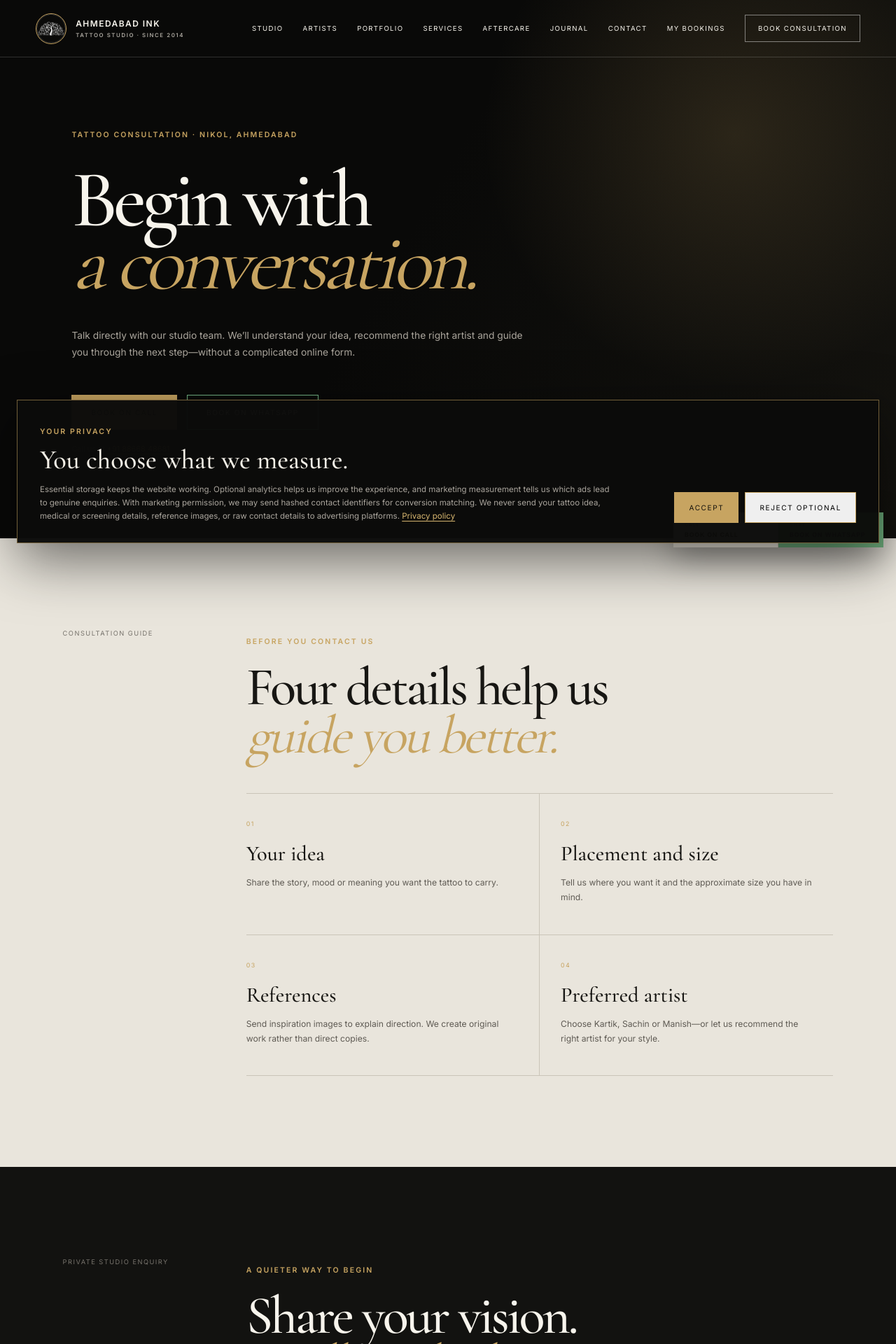
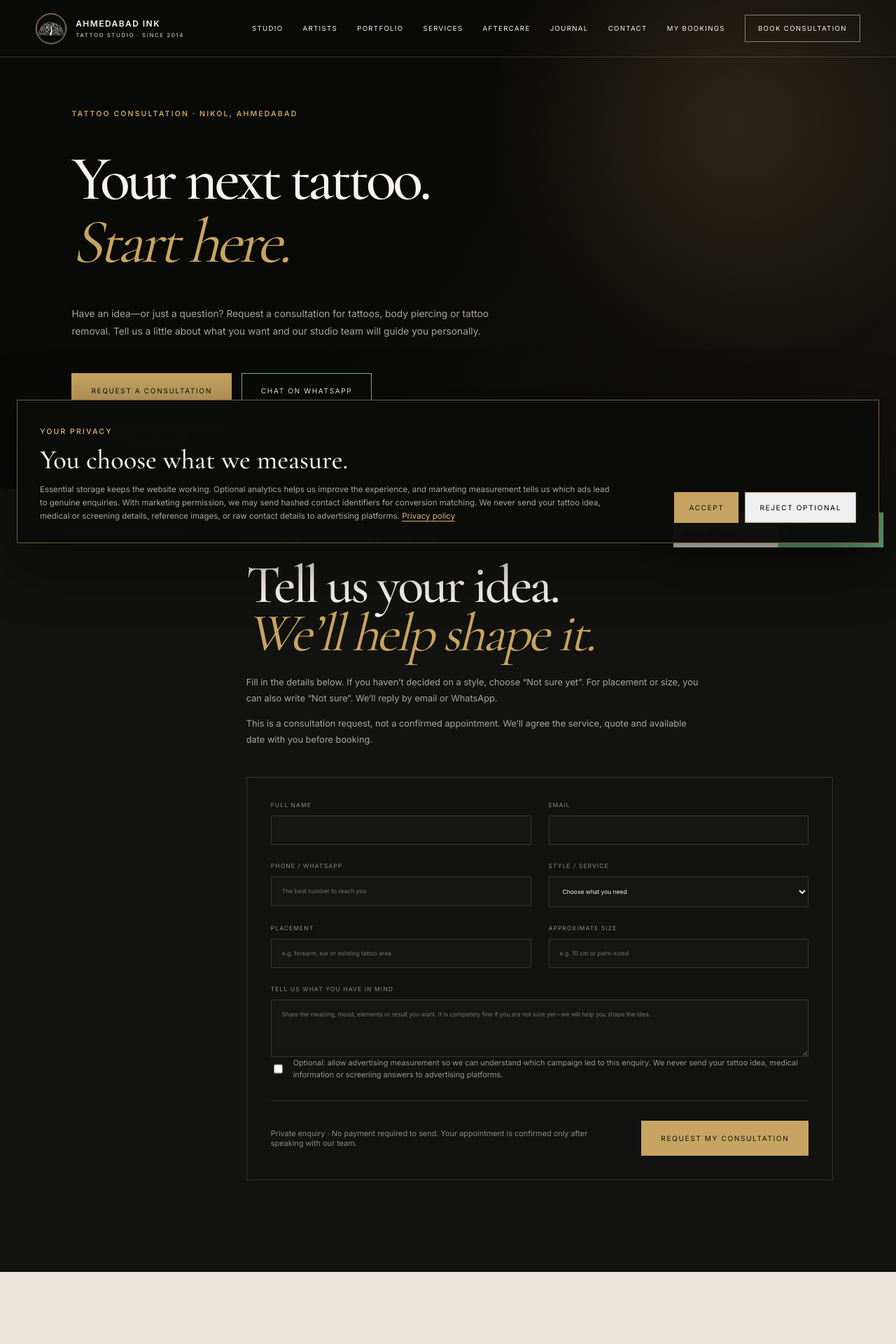
Before and after one commit to ahmedabadinktattoo-creator/ahmedabad-ink-tattoo, a Next.js app: page /book in a window 1280 px wide. Shown: the top 1920 px of the page at 70% size. Built offline with nearby package versions, Linux system fonts and the light colour scheme; no server answers.

Commit message:
Improve consultation booking flow and shareable channel links

```diff
--- /dev/null
+++ b/src/app/book/booking.css
@@ -0,0 +1,14 @@
+.direct-booking-page .direct-booking-hero { min-height: auto; padding-top: 145px; padding-bottom: 56px; }
+.direct-booking-page .direct-booking-hero h1 { font-size: clamp(3.2rem, 7vw, 7rem); line-height: 1; }
+#enquiry { scroll-margin-top: 95px; padding-top: 55px; }
+.booking-confirmation h3 { font-family: var(--font-display); font-size: 2.4rem; line-height: 1.15; margin: 20px 0; }
+.booking-confirmation p, .booking-confirmation li { color: #c6c1b7; line-height: 1.8; }
+.booking-confirmation ol { padding-left: 22px; margin: 24px 0; }
+.booking-confirmation strong { color: var(--gold); overflow-wrap: anywhere; }
+.booking-confirmation .button { margin-top: 20px; }
+.form-error-message a { text-decoration: underline; }
+@media(max-width:700px) {
+  .direct-booking-page .direct-booking-hero { padding: 115px 25px 40px; }
+  .direct-booking-page .enquiry-form input, .direct-booking-page .enquiry-form select, .direct-booking-page .enquiry-form textarea { font-size: 16px; }
+  .booking-confirmation .button { width: 100%; }
+}
--- a/src/app/book/page.tsx
+++ b/src/app/book/page.tsx
@@ -1,11 +1,12 @@
 import Link from "next/link";
+import "./booking.css";
 import { studioLinks } from "@/data/links";
 import { buildMetadata } from "@/lib/seo";
 import { EnquiryForm } from "@/components/enquiry-form";
 
 export const metadata = buildMetadata({
   title: "Book a Tattoo Consultation in Ahmedabad",
-  description: "Call or WhatsApp Ahmedabad Ink Tattoo in Nikol to discuss your tattoo idea, preferred artist, placement, size and consultation availability.",
+  description: "Request a tattoo, piercing or removal consultation at Ahmedabad Ink Tattoo in Nikol. Send your idea online without signing in, or contact the studio on WhatsApp.",
   path: "/book",
 });
 
@@ -21,14 +22,19 @@ export default function BookingPage() {
     <div className="direct-booking-page">
       <header className="direct-booking-hero">
         <p className="eyebrow gold-text">Tattoo consultation · Nikol, Ahmedabad</p>
-        <h1>Begin with<br /><em>a conversation.</em></h1>
-        <p>Talk directly with our studio team. We’ll understand your idea, recommend the right artist and guide you through the next step—without a complicated online form.</p>
+        <h1>Your next tattoo.<br /><em>Start here.</em></h1>
+        <p>Have an idea—or just a question? Request a consultation for tattoos, body piercing or tattoo removal. Tell us a little about what you want and our studio team will guide you personally.</p>
         <div className="direct-booking-actions">
-          <a className="button gold" href={studioLinks.phone}>Book on call</a>
-          <a className="button whatsapp-button" href={studioLinks.whatsapp} target="_blank" rel="noreferrer">Book on WhatsApp</a>
+          <a className="button gold" href="#enquiry">Request a consultation</a>
+          <a className="button whatsapp-button" href={studioLinks.whatsapp} target="_blank" rel="noreferrer">Chat on WhatsApp</a>
         </div>
-        <p className="booking-phone">Call us at <a href={studioLinks.phone}>{studioLinks.phoneDisplay}</a></p>
+        <p className="booking-phone">No login needed · No payment at this step<br />Prefer to call? <a href={studioLinks.phone}>{studioLinks.phoneDisplay}</a></p>
       </header>
+
+      <section id="enquiry" className="enquiry-section section" aria-labelledby="enquiry-title">
+        <div className="section-index">Your consultation request</div>
+        <div><p className="eyebrow gold-text">One small step towards your idea</p><h2 id="enquiry-title">Tell us your idea.<br /><em>We’ll help shape it.</em></h2><p>Fill in the details below. If you haven’t decided on a style, choose “Not sure yet”. For placement or size, you can also write “Not sure”. We’ll reply by email or WhatsApp.</p><p>This is a consultation request, not a confirmed appointment. We’ll agree the service, quote and available date with you before booking.</p><EnquiryForm /></div>
+      </section>
 
       <section className="booking-preparation section" aria-labelledby="prepare-title">
         <div className="section-index">Consultation guide</div>
@@ -41,11 +47,6 @@ export default function BookingPage() {
         </div>
       </section>
 
-      <section className="enquiry-section section" aria-labelledby="enquiry-title">
-        <div className="section-index">Private studio enquiry</div>
-        <div><p className="eyebrow gold-text">A quieter way to begin</p><h2 id="enquiry-title">Share your vision.<br /><em>We’ll guide the rest.</em></h2><p>Not ready for a call? Tell us what you’re imagining—whether it’s a complete concept or only a feeling. Our studio team will personally review your enquiry and reply by email or WhatsApp with honest guidance on the right service, artist, placement and next step. No pressure, no obligation.</p><EnquiryForm /></div>
-      </section>
-
       <section className="booking-visit section-dark">
         <div><p className="eyebrow gold-text">Prefer to visit?</p><h2>Meet us in<br /><em>Nikol.</em></h2></div>
         <div><p>FF/109, Silver Square, opposite Dipak School, near Gangotri Circle Road, Nikol, Ahmedabad, Gujarat 382350.</p><a className="line-link" href={studioLinks.maps} target="_blank" rel="noreferrer">Open Google Maps <span>↗</span></a><Link className="line-link" href="/artists">Meet our artists <span>↗</span></Link></div>
--- a/src/components/enquiry-form.tsx
+++ b/src/components/enquiry-form.tsx
@@ -3,6 +3,7 @@
 import { FormEvent, useRef, useState } from "react";
 import { captureMarketingAttribution, grantMarketingConsent, hasMarketingConsent } from "@/lib/attribution";
 import { trackEnquiryLead } from "@/lib/tracking";
+import { studioLinks } from "@/data/links";
 
 const initialState = { name: "", email: "", phone: "", style: "", placement: "", size: "", idea: "", website: "", marketingConsent: false };
 
@@ -10,9 +11,13 @@ export function EnquiryForm() {
   const [values, setValues] = useState(initialState);
   const [status, setStatus] = useState<"idle" | "sending" | "sent" | "saved" | "error">("idle");
   const startedAt = useRef(Date.now());
+  const sending = useRef(false);
+  const [reference, setReference] = useState("");
 
   async function submit(event: FormEvent<HTMLFormElement>) {
     event.preventDefault();
+    if (sending.current) return;
+    sending.current = true;
     setStatus("sending");
     try {
       const eventId = crypto.randomUUID();
@@ -22,14 +27,29 @@ export function EnquiryForm() {
       const response = await fetch("/api/enquiries", { method: "POST", headers: { "Content-Type": "application/json" }, body: JSON.stringify({ ...values, marketingConsent, attribution, eventId, startedAt: startedAt.current }) });
       const result = await response.json() as { error?: string; saved?: boolean; notified?: boolean; reference?: string; eventId?: string };
       if (!response.ok) throw new Error(result.error ?? "Enquiry could not be sent.");
+      if (!result.saved || !result.reference) throw new Error("Enquiry was not confirmed as saved.");
+      setReference(result.reference);
       setValues(initialState);
       startedAt.current = Date.now();
       setStatus(result.notified ? "sent" : "saved");
-      if (result.saved && result.reference) trackEnquiryLead(result.reference, result.eventId ?? eventId);
+      // Measurement must never turn a successfully saved enquiry into an error.
+      try { trackEnquiryLead(result.reference, result.eventId ?? eventId); } catch { /* Keep the saved confirmation. */ }
     } catch {
       setStatus("error");
+    } finally {
+      sending.current = false;
     }
   }
+
+  if (status === "sent" || status === "saved") return <div className="enquiry-form booking-confirmation" role="status" data-clarity-mask="true">
+    <p className="eyebrow gold-text">Request received</p>
+    <h3>Thank you. Your idea is with us.</h3>
+    <p>Your reference: <strong>{reference}</strong></p>
+    <p>{status === "sent" ? "A confirmation email has been requested. Please check your inbox and spam folder." : "Your request is saved, but we couldn’t send the email notification. You do not need to submit again."}</p>
+    <ol><li>Our studio team reviews your idea and service request.</li><li>We contact you by email or WhatsApp to discuss the details.</li><li>We agree a date and confirm your appointment with you.</li></ol>
+    <p>Have a reference photo? Send it on WhatsApp with your enquiry reference.</p>
+    <a className="button whatsapp-button" href={`https://wa.me/918866848681?text=${encodeURIComponent(`Hi Ahmedabad Ink Tattoo, my enquiry reference is ${reference}. I would like to share a reference photo or discuss my consultation.`)}`} target="_blank" rel="noreferrer">Continue on WhatsApp</a>
+  </div>;
 
   return <form className="enquiry-form" data-clarity-mask="true" onSubmit={submit}>
     <label className="form-honeypot" aria-hidden="true">Website<input tabIndex={-1} autoComplete="off" value={values.website} onChange={(event) => setValues({ ...values, website: event.target.value })} /></label>
@@ -43,9 +63,7 @@ export function EnquiryForm() {
       <label className="wide">Tell us what you have in mind<textarea required minLength={10} maxLength={1500} rows={5} placeholder="Share the meaning, mood, elements or result you want. It is completely fine if you are not sure yet—we will help you shape the idea." value={values.idea} onChange={(event) => setValues({ ...values, idea: event.target.value })} /></label>
     </div>
     <label className="consent"><input type="checkbox" checked={values.marketingConsent} onChange={(event) => setValues({ ...values, marketingConsent: event.target.checked })} /> <span>Optional: allow advertising measurement so we can understand which campaign led to this enquiry. We never send your tattoo idea, medical information or screening answers to advertising platforms.</span></label>
-    <div className="enquiry-form-footer"><p>Private enquiry · Reviewed personally by our studio team. We use your details only to respond about your request.</p><button className="button gold" disabled={status === "sending"}>{status === "sending" ? "Sending…" : "Send my idea"}</button></div>
-    {status === "sent" && <p className="form-success" role="status">Thank you—your idea is with our studio team. We’ll reply personally by email or WhatsApp soon.</p>}
-    {status === "saved" && <p className="form-success" role="status">Thank you—your details are safely saved in our studio dashboard. We’ll reply by email or WhatsApp soon.</p>}
-    {status === "error" && <p className="form-error-message" role="alert">We could not send this right now. Please use WhatsApp or call the studio.</p>}
+    <div className="enquiry-form-footer"><p>Private enquiry · No payment required to send. Your appointment is confirmed only after speaking with our team.</p><button className="button gold" disabled={status === "sending"}>{status === "sending" ? "Sending your request…" : "Request my consultation"}</button></div>
+    {status === "error" && <p className="form-error-message" role="alert">We couldn’t confirm your request. Your details are still here. Please try again, <a href={studioLinks.whatsapp} target="_blank" rel="noreferrer">message us on WhatsApp</a> or <a href={studioLinks.phone}>call the studio</a>.</p>}
   </form>;
 }
```
Also changed, not shown: 1 other file (tests, documents, lock files or other folders).
